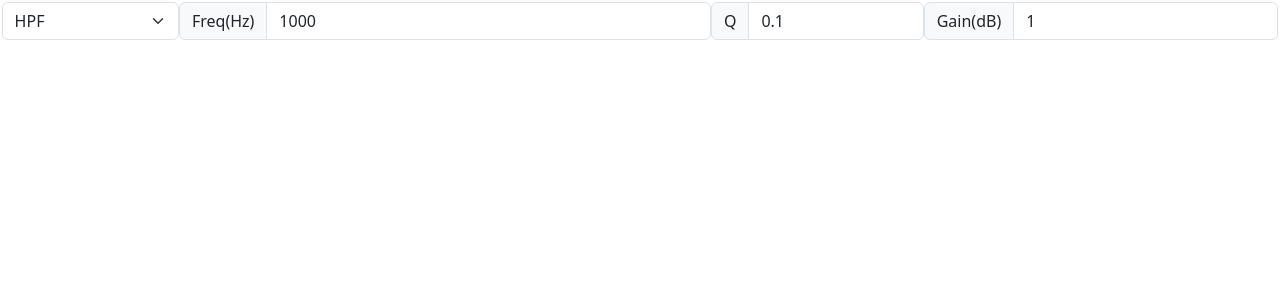
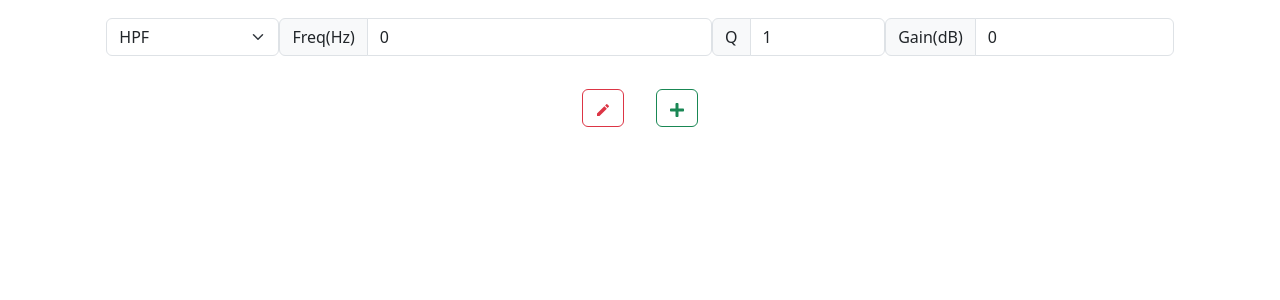
Before and after one commit to bobolee1239/EqDesignGui, a React (Create React App) app: page / in a window 1280 px wide. Shown: the top 300 px of the page. Built offline with nearby package versions, Linux system fonts and the light colour scheme.

Commit message:
BiquadControlPanel

```diff
--- a/package.json
+++ b/package.json
@@ -14,6 +14,7 @@
     "react": "^18.2.0",
     "react-bootstrap": "^2.8.0",
     "react-dom": "^18.2.0",
+    "react-icons": "^4.10.1",
     "react-scripts": "5.0.1",
     "typescript": "^4.9.5",
     "web-vitals": "^2.1.4"
--- a/src/App.tsx
+++ b/src/App.tsx
@@ -1,11 +1,11 @@
 import React from 'react';
-import BiquadPanel from './BiquadPanel';
+import BiquadControlBoard from './BiquadControlBoard';
 // import './App.css';
 
 function App() {
   return (
     <div className="App">
-      <BiquadPanel type={"HPF"} freq_hz={1000} q={0.1} gain_db={1.0} />
+      <BiquadControlBoard />
     </div>
   );
 }
--- /dev/null
+++ b/src/BiquadControlBoard.css
@@ -0,0 +1,34 @@
+
+.board {
+    margin: 1rem;
+    display: flex;
+    flex-direction: column;
+    justify-content: space-around;
+}
+
+.circle-btn {
+    border-radius: 1rem;
+    height: 30%;
+    aspect-ratio: 1;
+}
+
+.board-panels {
+    display: flex;
+    flex-direction: column;
+}
+
+.panel-row {
+    display: flex;
+    flex-direction: row;
+    justify-content: space-around;
+    align-items: baseline;
+}
+
+.board-control {
+    display: flex;
+    justify-content: center;
+}
+
+.board-control-container {
+    margin: 1rem
+}
--- /dev/null
+++ b/src/BiquadControlBoard.tsx
@@ -0,0 +1,106 @@
+
+import React, {ChangeEvent, useState} from 'react';
+import Button from 'react-bootstrap/Button';
+import { FaPlus } from "react-icons/fa";
+import { MdRemoveCircle, MdModeEditOutline} from "react-icons/md";
+
+import Biquad, {AvailabeBiquadType} from './Biquad';
+import BiquadPanel from './BiquadPanel';
+
+import './BiquadControlBoard.css'
+
+const createDefaultBiquad = () => {
+    return new Biquad({
+        type: 'HPF',
+        gain_db: 0.0,
+        freq_hz: 0.0,
+        q: 1.0,
+        });
+}
+
+const BiquadControlBoard = () => {
+    const [biquads, setBiquads] = useState<Biquad[]>([createDefaultBiquad(), ]);
+    const [isEditing, setEditing] = useState(false);
+
+    const handleAddBiquad = () => {
+        if (biquads.length < 5) {
+            let newBiquads = biquads.slice();
+            newBiquads.push(createDefaultBiquad());
+            setBiquads(newBiquads);
+        }
+    };
+
+    const handleEnableEdit = () => {
+        setEditing(!isEditing);
+    }
+
+    const getHandleRemoveOn = (idx: number) => {
+        return () => {
+            let newBiquads = biquads.slice();
+            setBiquads(newBiquads.filter((v, _idx) => _idx !== idx))
+        }
+    }
+
+    const getHandleTypeChangeOn = (idx: number) => {
+        return (e: ChangeEvent<HTMLSelectElement>) => {
+            // console.log('Type Change on ', idx)
+            let newBiquads = biquads.slice();
+            newBiquads[idx].prop.type = e.target.value as AvailabeBiquadType;
+            setBiquads(newBiquads);
+            };
+        };
+
+    const getHandleChangeOn = (key: 'freq_hz' | 'gain_db' | 'q', idx: number) => {
+        return (e: ChangeEvent<HTMLInputElement>) => {
+            console.log('Change of ', key, ' on ', idx)
+            let newBiquads = biquads.slice();
+            newBiquads[idx].prop[key] = Number(e.target.value);
+            setBiquads(newBiquads);
+            console.log(newBiquads);
+            };
+        };
+
+    const panels = biquads.map((e, idx) => {
+        const editBtn = (isEditing) ?
+            (<Button
+                variant='light' className='circle-btn'
+                onClick={getHandleRemoveOn(idx)}
+             >
+                    <MdRemoveCircle color='red' size={30}/>
+             </Button>) : null;
+        return (
+            <div className={'panel-row'}>
+                {editBtn}
+                <BiquadPanel key={idx} prop={e.prop}
+                    onTypeChange={getHandleTypeChangeOn(idx)}
+                    onFreqChange={getHandleChangeOn('freq_hz', idx)}
+                    onQChange={getHandleChangeOn('q', idx)}
+                    onGainChange={getHandleChangeOn('gain_db', idx)}
+                />
+            </div>
+        )});
+
+    return (
+        <div className={'board'}>
+            <div className={'board-panels'}>
+                {panels}
+            </div>
+            <div className={'board-control'}>
+                <Button
+                    className={'board-control-container'} variant="outline-danger"
+                    onClick={handleEnableEdit}
+                >
+                    <MdModeEditOutline />
+                </Button>
+                <Button
+                    className={'board-control-container'} variant="outline-success"
+                    onClick={handleAddBiquad}
+                >
+                    <FaPlus />
+                </Button>
+            </div>
+        </div>
+    );
+}
+
+export default BiquadControlBoard
--- a/src/BiquadPanel.css
+++ b/src/BiquadPanel.css
@@ -6,7 +6,7 @@
 }
 
 .input-type {
-    flex: 0.5
+    flex: 0.6
 }
 
 .input-freq {
--- a/src/BiquadPanel.tsx
+++ b/src/BiquadPanel.tsx
@@ -19,15 +19,24 @@ const NumberInput = ({value, step, onChange}: NumberInputProp) => {
     );
 }
 
+type BiquadPanelProp = {
+    prop: BiquadProp,
+    onTypeChange?: ChangeEventHandler<HTMLSelectElement>,
+    onFreqChange?: ChangeEventHandler<HTMLInputElement>,
+    onGainChange?: ChangeEventHandler<HTMLInputElement>,
+    onQChange?: ChangeEventHandler<HTMLInputElement>,
+}
+
 const BiquadPanel = ({
-    type,
-    freq_hz,
-    gain_db,
-    q
-}: BiquadProp) => {
+    prop,
+    onTypeChange,
+    onFreqChange,
+    onGainChange,
+    onQChange
+}: BiquadPanelProp) => {
 
     const options = availableBiquadTypes
-                        .filter(e => e !== type)
+                        .filter(e => e !== prop.type)
                         .map(e => { return (
                             <option key={e} value={e}>{e}</option>
                         )});
@@ -35,22 +44,22 @@ const BiquadPanel = ({
     return (
         <div className={'biquad-panel'}>
             <InputGroup className={['mb-3', 'input-type'].join(' ')}>
-                <Form.Select>
-                    <option>{type}</option>
+                <Form.Select onChange={onTypeChange}>
+                    <option>{prop.type}</option>
                     {options}
                 </Form.Select>
             </InputGroup>
             <InputGroup className={['mb-3', 'input-freq'].join(' ')}>
                 <InputGroup.Text>Freq(Hz)</InputGroup.Text>
-                <NumberInput value={freq_hz} step={100} onChange={(e) => console.log('change cutoff freq')} />
+                <NumberInput value={prop.freq_hz} step={100} onChange={onFreqChange} />
             </InputGroup>
             <InputGroup className={['mb-3', 'input-q'].join(' ')}>
                 <InputGroup.Text>Q</InputGroup.Text>
-                <NumberInput value={q} step={0.01} onChange={(e) => console.log('change q value')} />
+                <NumberInput value={prop.q} step={0.01} onChange={onQChange} />
             </InputGroup>
             <InputGroup className={['mb-3', 'input-gain'].join(' ')}>
                 <InputGroup.Text>Gain(dB)</InputGroup.Text>
-                <NumberInput value={gain_db} step={0.1} onChange={(e) => console.log('change gain')} />
+                <NumberInput value={prop.gain_db} step={0.1} onChange={onGainChange} />
             </InputGroup>
         </div>
     );
```
Also changed, not shown: 1 other file (tests, documents, lock files or other folders).
